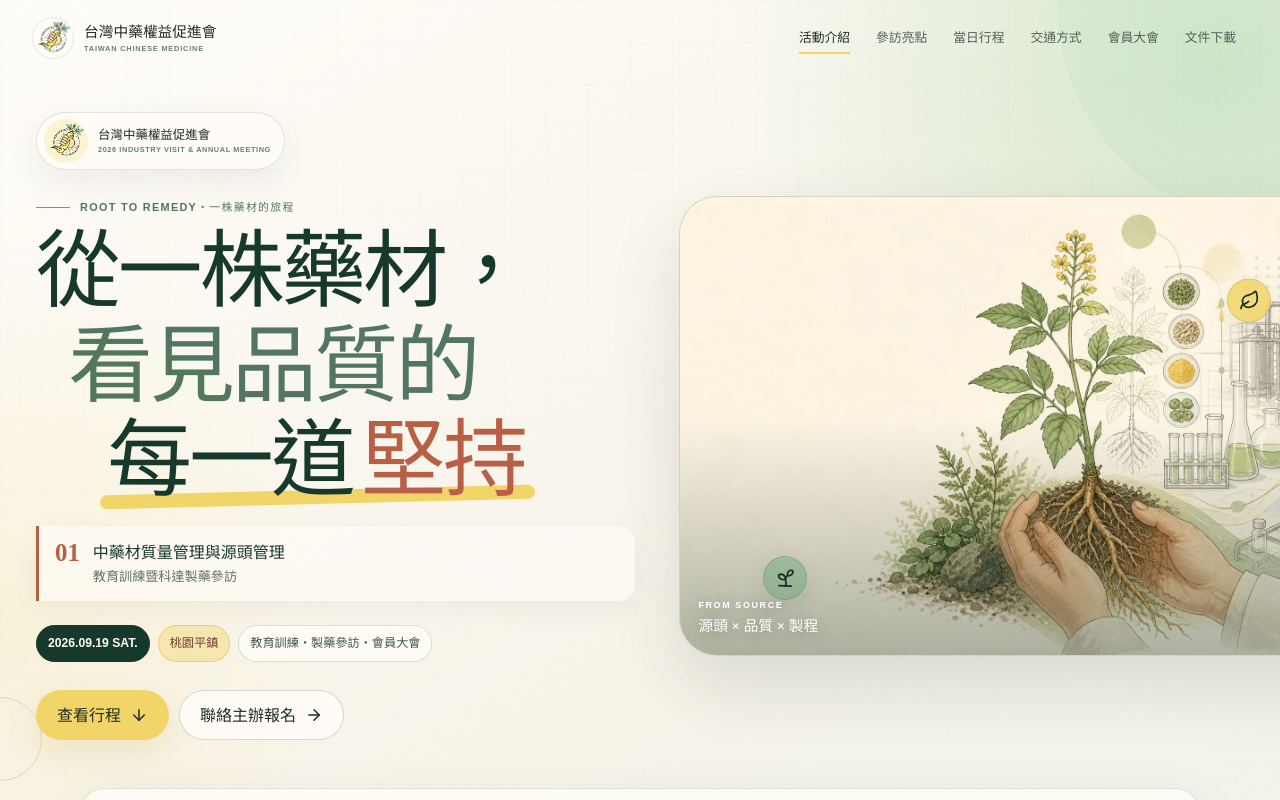
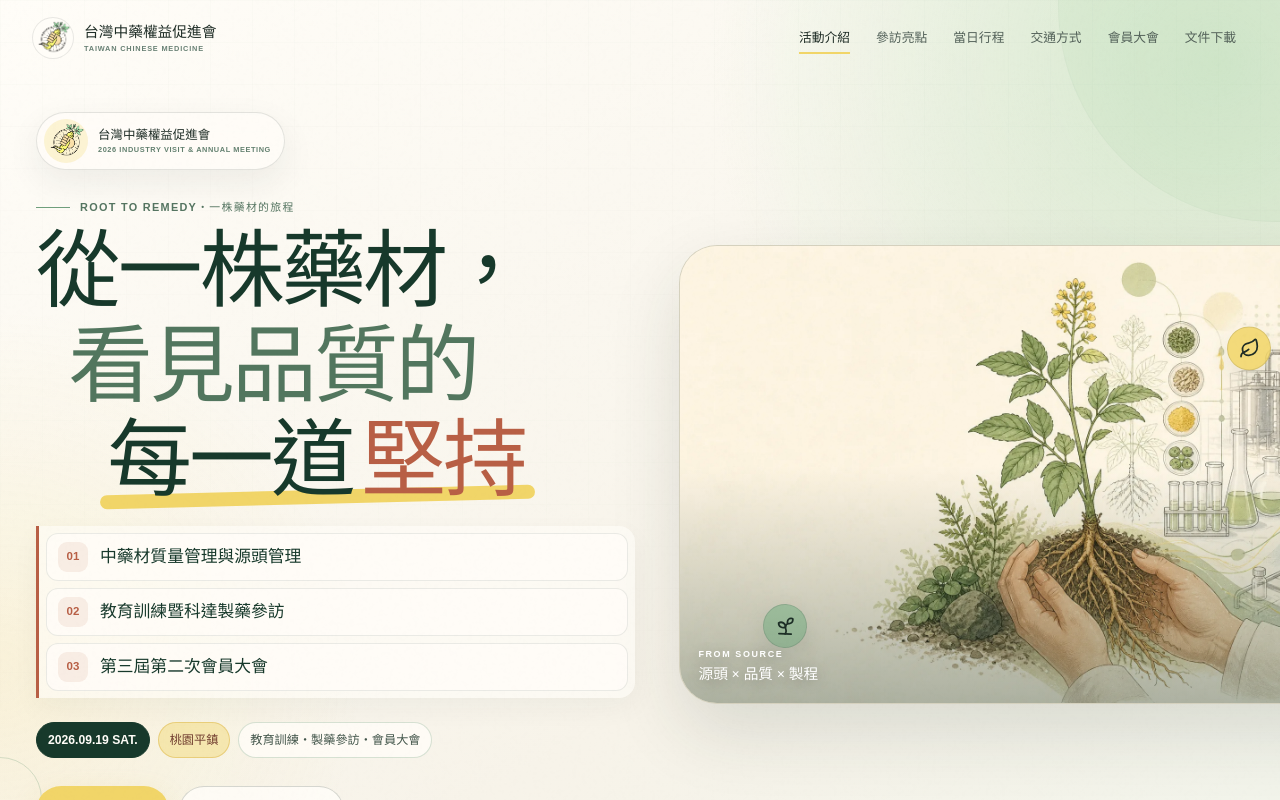
Before and after one commit to oklala0516-creator/taiwan-tcm-members-assembly-2026, a React (Vite) app: page / in a window 1280 px wide. Shown: the top 800 px of the page. Built offline with nearby package versions, Linux system fonts and the light colour scheme.

Commit message:
clarify hero event program

```diff
--- a/src/App.tsx
+++ b/src/App.tsx
@@ -147,9 +147,12 @@ function Hero() {
             <span className="title-line title-line-two">看見品質的</span>
             <span className="title-line title-line-three"><em>每一道</em>堅持</span>
           </h1>
-          <div className="hero-subtitle">
-            <span className="hero-subtitle-index" aria-hidden="true">01</span>
-            <p><strong>中藥材質量管理與源頭管理</strong><span>教育訓練暨科達製藥參訪</span></p>
+          <div className="hero-subtitle" aria-label="活動內容">
+            <ol className="hero-program-list">
+              <li><span aria-hidden="true">01</span><strong>中藥材質量管理與源頭管理</strong></li>
+              <li><span aria-hidden="true">02</span><strong>教育訓練暨科達製藥參訪</strong></li>
+              <li><span aria-hidden="true">03</span><strong>第三屆第二次會員大會</strong></li>
+            </ol>
           </div>
           <div className="hero-tags" aria-label="活動摘要">
             <span>{event.dateLabel}</span><span>{event.venue}</span><span>教育訓練・製藥參訪・會員大會</span>
--- a/src/styles.css
+++ b/src/styles.css
@@ -80,11 +80,11 @@ h3 { font-size: 1.35rem; }
 .title-line-three { position: relative; margin: .13em 0 0 .84em; color: var(--clay); }
 .title-line-three::after { content: ""; position: absolute; left: -.09em; right: -.12em; bottom: -.02em; height: .16em; z-index: -1; background: var(--yellow); border-radius: 999px; transform: rotate(-1.4deg); }
 .title-line-three em { margin-right: .1em; color: var(--forest); font-style: normal; }
-.hero-subtitle { display: grid; max-width: 620px; margin-bottom: 24px; padding: 15px 16px; grid-template-columns: auto 1fr; gap: 13px; color: #46574e; background: rgba(255, 253, 248, .68); border-left: 3px solid var(--clay); border-radius: 0 16px 16px 0; box-shadow: 0 10px 28px rgba(31, 45, 38, .045); }
-.hero-subtitle-index { color: var(--clay); font-family: var(--serif); font-size: 1.55rem; font-weight: 800; line-height: 1; }
-.hero-subtitle p { display: grid; margin: 0; line-height: 1.5; }
-.hero-subtitle strong { color: var(--forest); font-family: var(--serif); font-size: 1rem; }
-.hero-subtitle p span { margin-top: 2px; color: #607068; font-size: .82rem; }
+.hero-subtitle { max-width: 620px; margin-bottom: 24px; padding: 7px; color: #46574e; background: rgba(255, 253, 248, .6); border-left: 3px solid var(--clay); border-radius: 0 16px 16px 0; box-shadow: 0 10px 28px rgba(31, 45, 38, .045); }
+.hero-program-list { display: grid; margin: 0; padding: 0; gap: 7px; list-style: none; }
+.hero-program-list li { display: grid; min-height: 48px; padding: 8px 11px; grid-template-columns: 32px minmax(0, 1fr); gap: 10px; align-items: center; background: rgba(255, 253, 248, .82); border: 1px solid rgba(31, 45, 38, .09); border-radius: 12px; }
+.hero-program-list li > span { display: grid; width: 30px; height: 30px; place-items: center; color: var(--clay); background: rgba(184, 95, 69, .1); border-radius: 9px; font-family: var(--sans); font-size: .72rem; font-weight: 900; font-variant-numeric: tabular-nums; }
+.hero-program-list strong { color: var(--forest); font-family: var(--serif); font-size: clamp(.95rem, 3.8vw, 1.05rem); font-weight: 700; line-height: 1.45; }
 .hero-tags { display: flex; margin-bottom: 28px; gap: 8px; flex-wrap: wrap; }
 .hero-tags span { padding: 7px 11px; color: #42554a; background: rgba(255, 253, 248, .78); border: 1px solid rgba(111, 159, 124, .28); border-radius: 999px; font-size: .76rem; font-weight: 800; backdrop-filter: blur(6px); }
 .hero-tags span:first-child { color: #fffdf8; background: var(--forest); border-color: var(--forest); }
```
